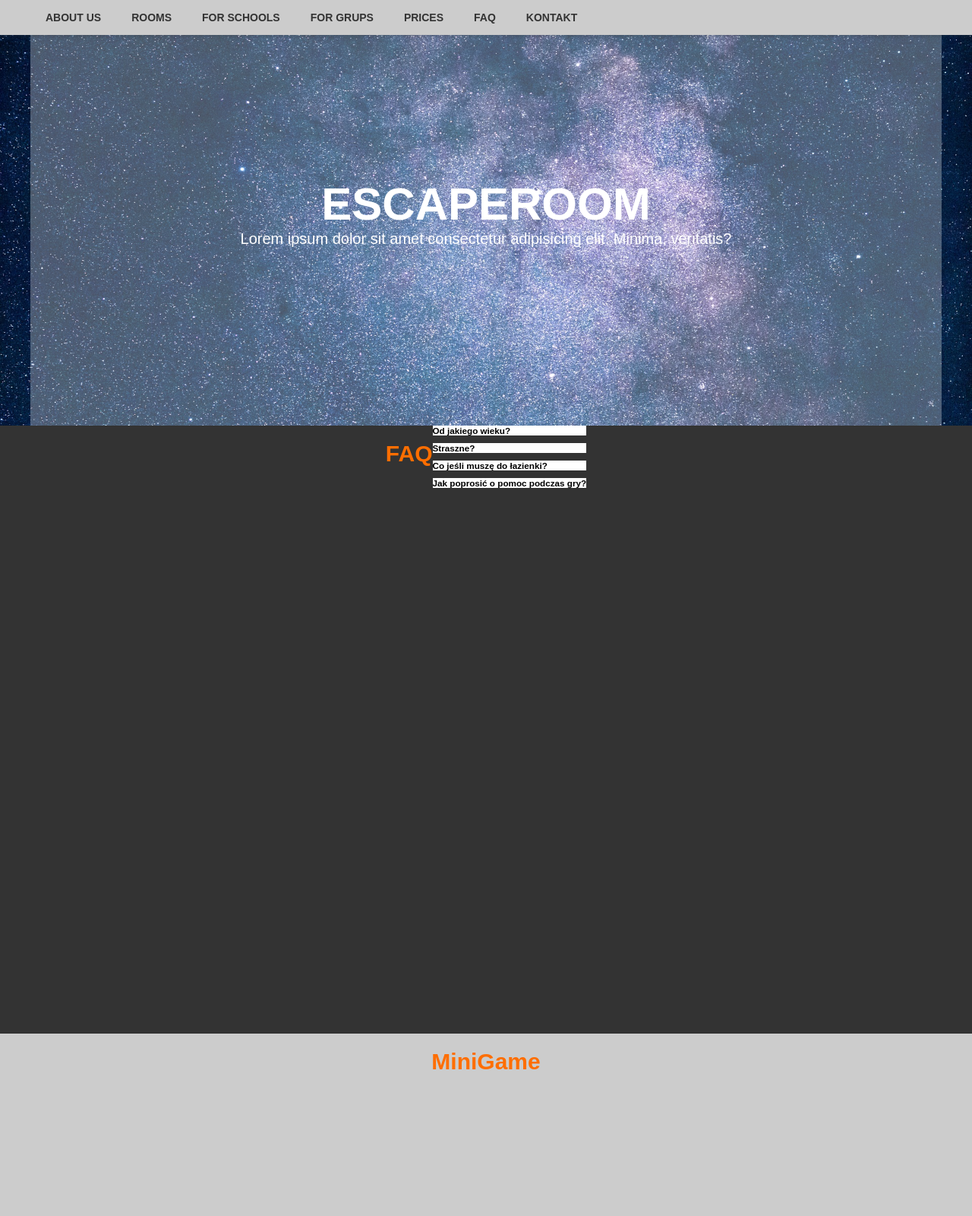
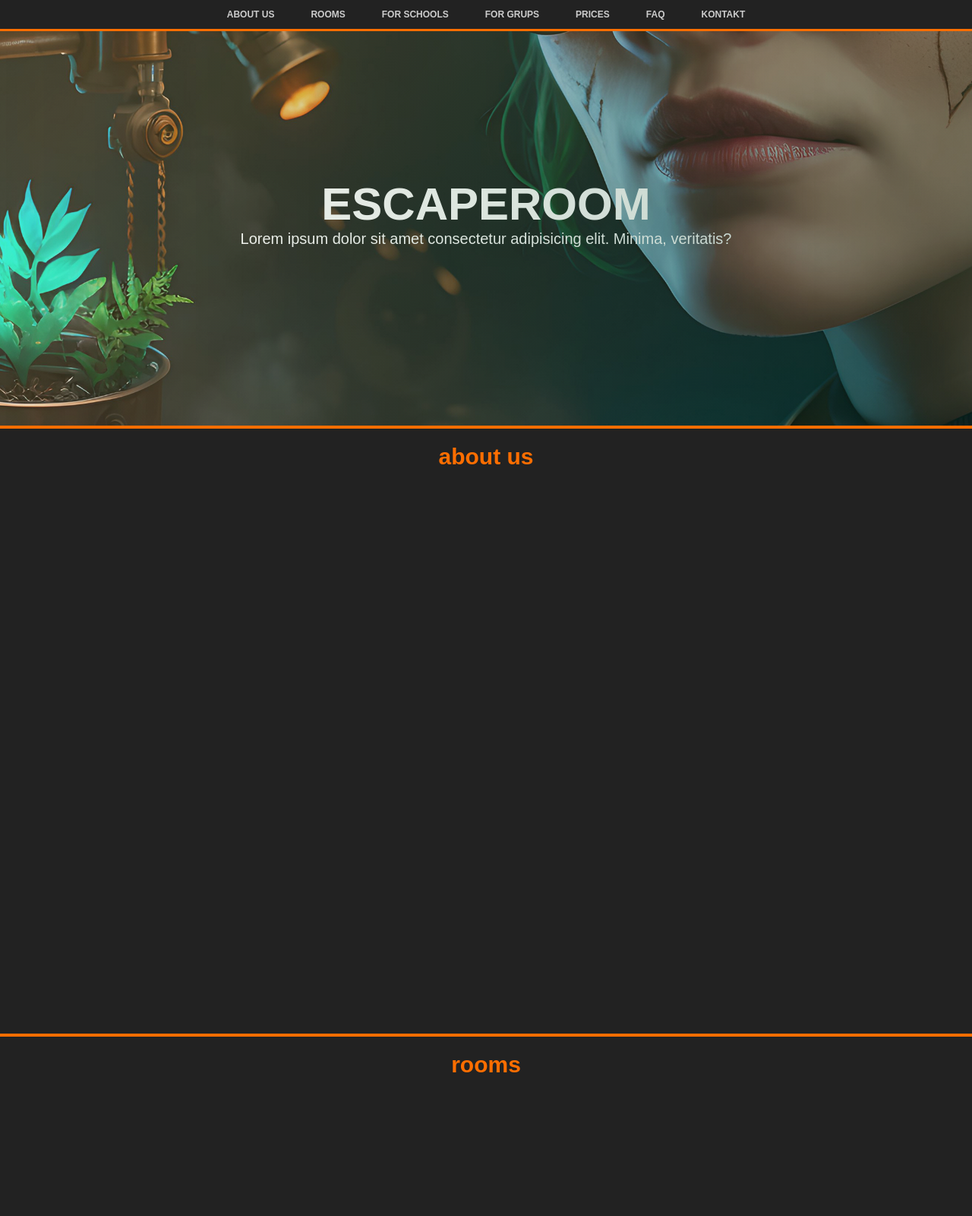
Before and after one commit to lukasRevol/lukasrevol.github.io, a plain HTML site: page index.html in a window 1280 px wide. Shown: the top 1600 px of the page at 76% size. Drawn offline with Linux system fonts and the light colour scheme.

Commit message:
index.html structure header and nav
added all needed sections to indext.html
added comments with description to index.html
changed nav design
changed header image
added header animation

```diff
--- a/index.html
+++ b/index.html
@@ -7,6 +7,7 @@
 		<link rel="stylesheet" href="./css/main.css" />
 	</head>
 	<body>
+		<!-- ---------------- NAVIGATION ---------------- -->
 		<nav class="nav">
 			<div class="nav__nav-items wrapper">
 				<a class="nav__nav-items--link" href="#about-us">About us</a>
@@ -18,6 +19,7 @@
 				<a class="nav__nav-items--link" href="#contact">Kontakt</a>
 			</div>
 		</nav>
+		<!-- ---------- HEADER / HERO IMAGE ------------- -->
 		<header class="header">
 			<div class="header__content wrapper">
 				<h1 class="header__content--title">Escaperoom</h1>
@@ -26,8 +28,38 @@
 					veritatis?
 				</p>
 			</div>
+			<div class="header-blink yellow"></div>
+			<div class="header-blink green"></div>
 		</header>
+		<!-- --- MAIN SECTION - CONTAINS ALL SECTIONS --- -->
 		<main class="main">
+
+			<!-- "ABOUT US" SECTION --------------------- -->
+			<section class="section section-odd about-us" id="about-us">
+				<h2 class="section__heading">about us</h2>
+			</section>
+
+			<!-- "ROOMS" SECTION ------------------------ -->
+			<section class="section section-even rooms" id="rooms">
+				<h2 class="section__heading">rooms</h2>
+			</section>
+
+			<!-- "OFFER FOR SCHOOLS" SECTION ------------ -->
+			<section class="section section-odd for-schools" id="schools">
+				<h2 class="section__heading">about us</h2>
+			</section>
+
+			<!-- "OFFER FOR BIGGER GRUPS" SECTION ------- -->
+			<section class="section section-even for-grups" id="grups">
+				<h2 class="section__heading">for grups</h2>
+			</section>
+
+			<!-- "PRICING" SECTION ------ -->
+			<section class="section section-odd prices" id="prices">
+				<h2 class="section__heading">prices</h2>
+			</section>
+
+			<!-- FAQ SECTION ------------ -->
 			<section class="section section-even faq" id="faq">
 				<h2 class="section__heading">FAQ</h2>
 				<div class="faq__container">
@@ -50,14 +82,14 @@
 				</div>
 			</section>
 
-			<section class="section section-odd mini-game" id="mini-game">
-				<h2 class="section__heading">MiniGame</h2>
-			</section>
 		</main>
+
+		<!-- FOOTER ------------------ -->
 		<footer class="footer" id="contact">
 			<h3 class="footer__heading"></h3>
 		</footer>
 
+		<!-- LINKS TO JS SCRIPT ------ -->
 		<script src="./js/app.js"></script>
 	</body>
 </html>
--- a/sass/_colors.scss
+++ b/sass/_colors.scss
@@ -1,6 +1,6 @@
 // kolory tła
 $bg-color-light: #ccc;
-$bg-color-dark: #333;
+$bg-color-dark: #222;
 
 //kolory czcionek
 $font-color-light: #ccc;
--- /dev/null
+++ b/sass/_key-frames.scss
@@ -0,0 +1,33 @@
+@keyframes hero-blinking-yellow {
+    0% {
+        opacity: 0;
+    }
+
+    30% {
+        opacity: 1;
+    }
+    40% {
+        opacity: 0;
+    }
+
+    100% {
+        opacity: 1;
+    }
+}
+
+@keyframes hero-blinking-green {
+    0% {
+        opacity: 0;
+    }
+
+    60% {
+        opacity: 1;
+    }
+    80% {
+        opacity: 0;
+    }
+
+    100% {
+        opacity: 1;
+    }
+}
--- a/sass/main.scss
+++ b/sass/main.scss
@@ -3,6 +3,7 @@
 //-------------------------------------
 @use 'colors' as *;
 @use 'reset' as *;
+@use 'key-frames' as *;
 
 body {
 	font-family: sans-serif;
@@ -23,27 +24,28 @@ body {
 .nav {
 	position: fixed;
 	width: 100vw;
-	box-shadow: 0 2px 5px $shadow-color;
-	background-color: $bg-color-light;
+	background-color: $bg-color-dark;
+	border-bottom: 3px solid $main-color;
+	z-index: 100;
 
 	&__nav-items {
 		display: flex;
-		justify-content: flex-start;
+		justify-content: center;
 		height: 100%;
 
 		&--link {
-			padding: 15px 20px;
-			font-size: 1.4rem;
+			position: relative;
+			padding: 12px 24px;
+			font-size: 1.2rem;
 			font-weight: bold;
 			text-transform: uppercase;
 			text-decoration: none;
-			color: $font-color-dark;
-
-			transition: background 0.3s, color 0.3s;
+			color: $font-color-light;
+			transition: background 1s, color 0.3s;
 
 			&:hover {
-				background-color: $bg-color-dark;
-				color: $font-color-light;
+				background-color: $main-color;
+				transition: background 0.3s, color 0.3s;
 			}
 		}
 	}
@@ -54,11 +56,31 @@ body {
 //-------------------------------------
 
 .header {
+	position: relative;
 	height: 70vh;
-	background-image: url(../img/hero-img-cosmos-1920.jpg);
+	background: linear-gradient(308deg, rgba(0, 0, 0, 0.2) 0%, rgba(255,213,122,0.2) 100%), url(../img/hero-img-eleonora-1920.jpg);
 	background-size: cover;
 	background-position: center;
 	background-attachment: fixed;
+
+.header-blink {
+	position: absolute;
+	top: 0;
+	left: 0;
+	opacity: 0;
+	width: 100%;
+	height: 100%;
+}
+
+.yellow {
+	background: linear-gradient(308deg, rgba(255, 255, 255, 0) 0%, rgba(255, 213, 122, 0.1) 100%);
+	animation: hero-blinking-yellow 5s infinite ease-in-out 1s alternate;
+}
+
+.green {
+	background: linear-gradient(270deg, rgba(15, 89, 64, 0.3) 0%, rgba(255, 255, 255, 0) 100%);
+	animation: hero-blinking-green 4s infinite ease-in-out 1s alternate;
+}
 
 	&__content {
 		display: flex;
@@ -67,7 +89,6 @@ body {
 		flex-direction: column;
 		width: 100%;
 		height: 100%;
-		background-color: #ffffff4a; //nadałem na tą sekcje połprzeźroczyste tło by upewnić się że clasa "wrapper" działa poprawnie
 
 		&--title {
 			font-size: 6rem;
@@ -95,7 +116,10 @@ body {
 		align-items: flex-start;
 		justify-content: center;
 		height: 100vh; // wysokość wszystkich sekcji ustawiona na 100vh
-		scroll-margin-top: 45px; // gorny margines dla funkcji scroll by po wcisnięciu linku nawigacja nie zasłaniała tekstu
+		scroll-margin-top: 35px; // gorny margines dla funkcji scroll by po wcisnięciu linku nawigacja nie zasłaniała tekstu
+		// border-bottom: 2px solid $main-color;
+		border-top: 4px solid $main-color;
+		background-color: $bg-color-dark;
 
 		&__heading {
 			margin-top: 20px;
@@ -104,6 +128,7 @@ body {
 		}
 	}
 }
+
 //-------------------------------------
 // FAQ
 //-------------------------------------
@@ -134,21 +159,12 @@ body {
 				background-color: white;
 			}
 
-			&--hidden { // klasa która będzie togglowana po kliknięciu w pytanie
+			&--hidden {
+				// klasa która będzie togglowana po kliknięciu w pytanie
 				display: none;
 			}
 		}
 	}
-}
-
-// -------- SECTION-ODD ----- nadaje każdej nieparzystej sekcji JASNY kolor tła
-.section-odd {
-	background-color: $bg-color-light;
-}
-
-// -------- SECTION-EVEN ---- nadaje każdej parzystej sekcji CIEMNY kolor tła
-.section-even {
-	background-color: $bg-color-dark;
 }
 
 //-------------------------------------
```
Also changed, not shown: css/main.css, img/hero-img-eleonora-1920.jpg (added), 2 other files.
